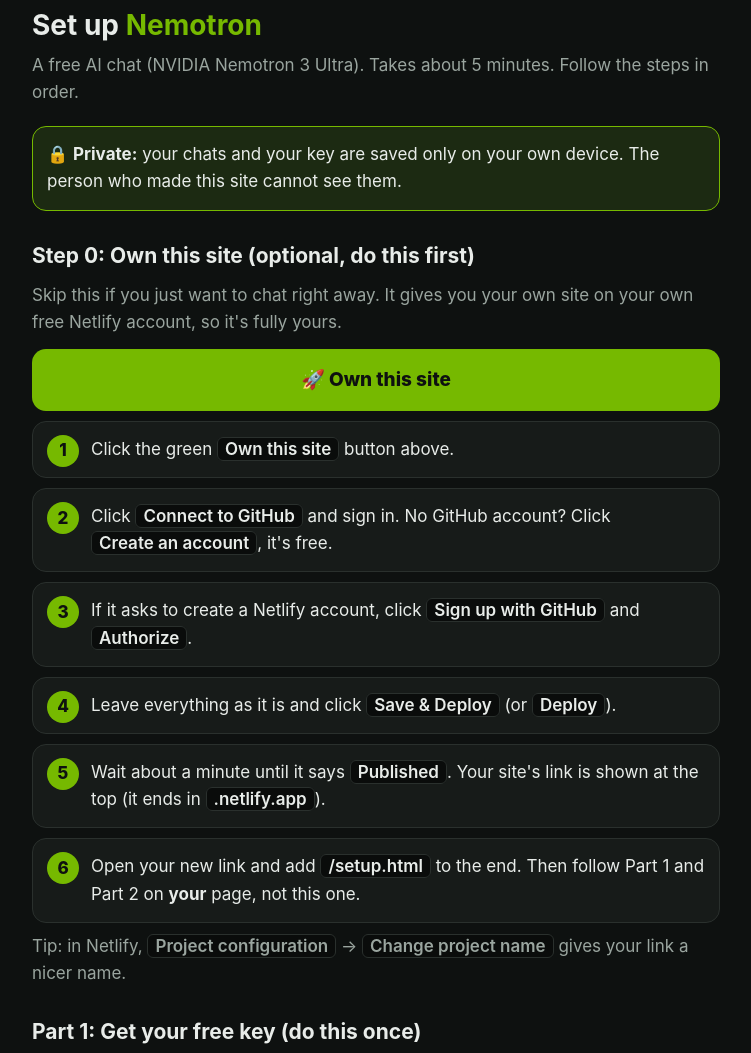
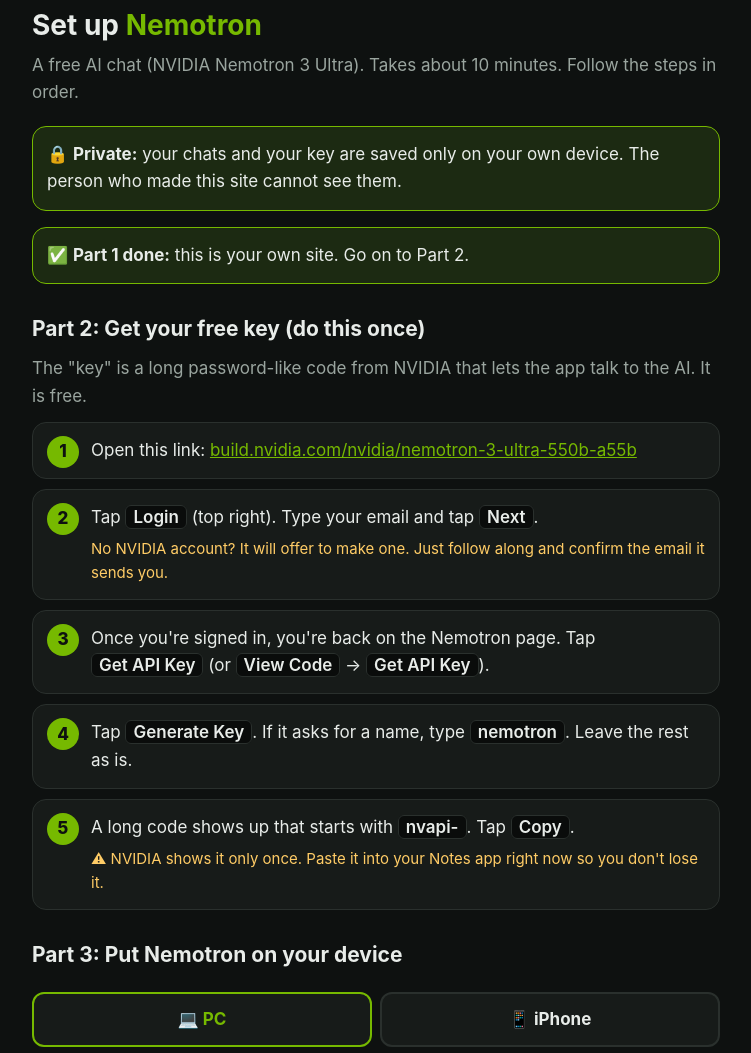
Before and after one commit to ZXVenom278/nemotron-chat, a plain HTML site: page public/setup.html in a window 1280 px wide. Shown: the part 21-1074 px from the top of the page, without its empty margins (264-1015 px from the left). Drawn offline with Linux system fonts and the light colour scheme.

Commit message:
Make own-site step required; own copies skip it automatically
Co-Authored-By: Claude Opus 5.5 <noreply@anthropic.com>

```diff
--- a/public/setup.html
+++ b/public/setup.html
@@ -33,12 +33,12 @@ a{color:var(--accent)}
 <body>
 <main>
 <h1>Set up <span>Nemotron</span></h1>
-<p class="lead">A free AI chat (NVIDIA Nemotron 3 Ultra). Takes about 5 minutes. Follow the steps in order.</p>
+<p class="lead">A free AI chat (NVIDIA Nemotron 3 Ultra). Takes about 10 minutes. Follow the steps in order.</p>
 
 <div class="done" style="margin:0 0 8px">🔒 <b>Private:</b> your chats and your key are saved only on your own device. The person who made this site cannot see them.</div>
 
-<h2>Step 0: Own this site (optional, do this first)</h2>
-<p class="lead" style="margin:0 0 12px">Skip this if you just want to chat right away. It gives you your own site on your own free Netlify account, so it's fully yours.</p>
+<div id="own"><h2>Part 1: Get your own site (do this first)</h2>
+<p class="lead" style="margin:0 0 12px">You make your own copy of this site on your own free Netlify account, so it's fully yours.</p>
 <a class="big" href="https://app.netlify.com/start/deploy?repository=https://github.com/ZXVenom278/nemotron-chat" target="_blank">🚀 Own this site</a>
 <ol>
   <li>Click the green <b class="k">Own this site</b> button above.</li>
@@ -46,11 +46,12 @@ a{color:var(--accent)}
   <li>If it asks to create a Netlify account, click <b class="k">Sign up with GitHub</b> and <b class="k">Authorize</b>.</li>
   <li>Leave everything as it is and click <b class="k">Save &amp; Deploy</b> (or <b class="k">Deploy</b>).</li>
   <li>Wait about a minute until it says <b class="k">Published</b>. Your site's link is shown at the top (it ends in <b class="k">.netlify.app</b>).</li>
-  <li>Open your new link and add <b class="k">/setup.html</b> to the end. Then follow Part 1 and Part 2 on <b>your</b> page, not this one.</li>
+  <li>Open your new link and add <b class="k">/setup.html</b> to the end. Then do Part 2 and Part 3 on <b>your</b> page, not this one.</li>
 </ol>
 <p class="lead">Tip: in Netlify, <b class="k">Project configuration</b> → <b class="k">Change project name</b> gives your link a nicer name.</p>
-
-<h2>Part 1: Get your free key (do this once)</h2>
+</div>
+<div id="ownDone" class="done" style="display:none">✅ <b>Part 1 done:</b> this is your own site. Go on to Part 2.</div>
+<h2>Part 2: Get your free key (do this once)</h2>
 <p class="lead" style="margin:0 0 12px">The "key" is a long password-like code from NVIDIA that lets the app talk to the AI. It is free.</p>
 <ol>
   <li>Open this link: <a href="https://build.nvidia.com/nvidia/nemotron-3-ultra-550b-a55b" target="_blank">build.nvidia.com/nvidia/nemotron-3-ultra-550b-a55b</a></li>
@@ -62,7 +63,7 @@ a{color:var(--accent)}
     <span class="tip">⚠ NVIDIA shows it only once. Paste it into your Notes app right now so you don't lose it.</span></li>
 </ol>
 
-<h2>Part 2: Put Nemotron on your device</h2>
+<h2>Part 3: Put Nemotron on your device</h2>
 <div class="tabs">
   <button id="tPc" class="on" onclick="pick('pc')">💻 PC</button>
   <button id="tIp" onclick="pick('ip')">📱 iPhone</button>
@@ -105,7 +106,7 @@ a{color:var(--accent)}
 <h2>If something goes wrong</h2>
 <ol>
   <li><b>"key is wrong"</b> → tap <b class="k">⚙</b> and paste your key again. Make sure it starts with <b class="k">nvapi-</b> and has no spaces.</li>
-  <li><b>Lost your key</b> → do Part 1 again to make a new one.</li>
+  <li><b>Lost your key</b> → do Part 2 again to make a new one.</li>
   <li><b>Nothing happens / error 429</b> → wait a minute and try again. The free key has a limit on how fast you can send messages.</li>
 </ol>
 </main>
@@ -118,6 +119,7 @@ function pick(w){
 }
 document.querySelectorAll('b.k').forEach(b=>{if(b.textContent==='nemotron-ultra-chat.netlify.app')b.textContent=location.host});
 document.querySelectorAll('a[href="/"]').forEach(a=>a.textContent=location.host);
+if(location.host!=='nemotron-ultra-chat.netlify.app'){document.getElementById('own').style.display='none';document.getElementById('ownDone').style.display='block'}
 if(/iPhone|iPad|iPod/.test(navigator.userAgent)) pick('ip');
 </script>
 </body>
```
